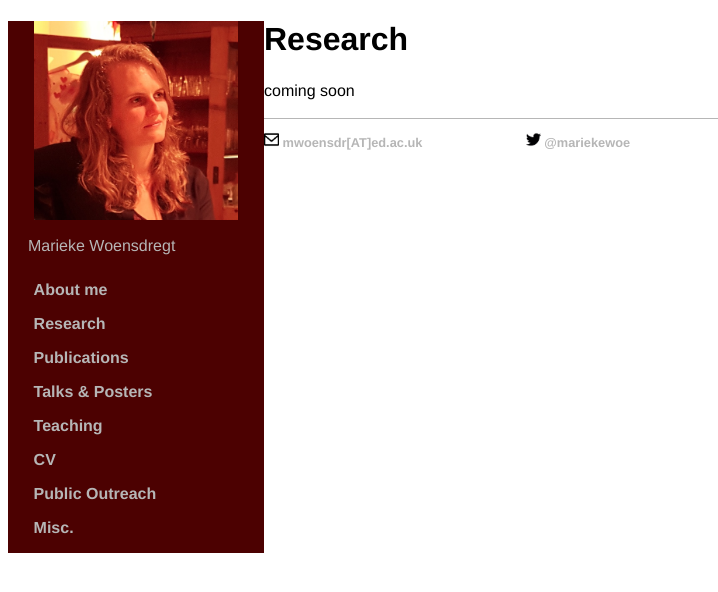
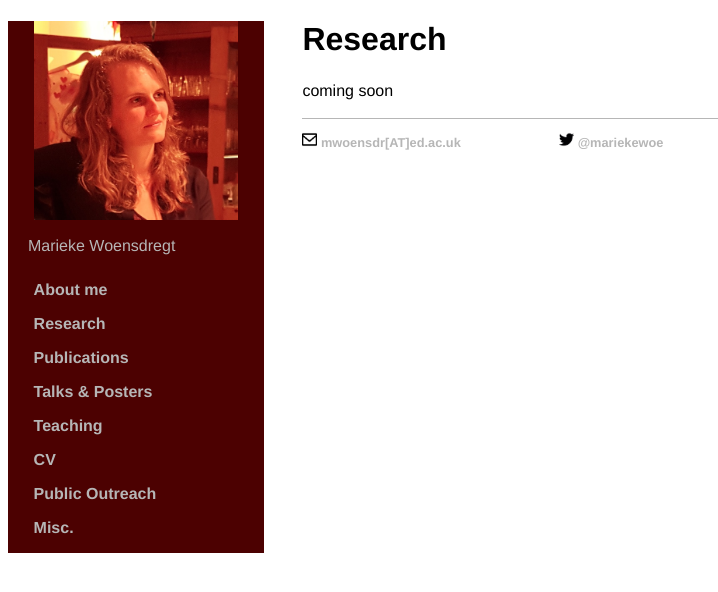
Before and after one commit to marieke-woensdregt/marieke-woensdregt.github.io, a Jekyll site: the page built from research/index.html, in a window 1280 px wide. Shown: the top 592 px of the page, without its empty margins (0-718 px from the left). Built offline with Jekyll 4.4.1, drawn with Linux system fonts in a browser that asks for light colours.

Commit message:
Update default.html

```diff
--- a/_layouts/default.html
+++ b/_layouts/default.html
@@ -24,13 +24,13 @@
 		</sidebar>
 
 		<body>
-		<div class="blurb" style="margin-left:20%; margin-right:2%">
+		<div class="blurb" style="margin-left:23%; margin-right:3%">
 			<title>{{ page.title }}</title>
 			{{ content }}
 		</div><!-- /.blurb -->
 		</body>
 
-		<footer style="margin-left:20%; margin-right:2%">
+		<footer style="margin-left:23%; margin-right:3%">
 			<h3>
 			<img  src="/images/email_symbol.jpg" alt="email symbol" style="height:15px">
 			<a href="mailto:mwoensdr@ed.ac.uk">mwoensdr[AT]ed.ac.uk</a>
```
